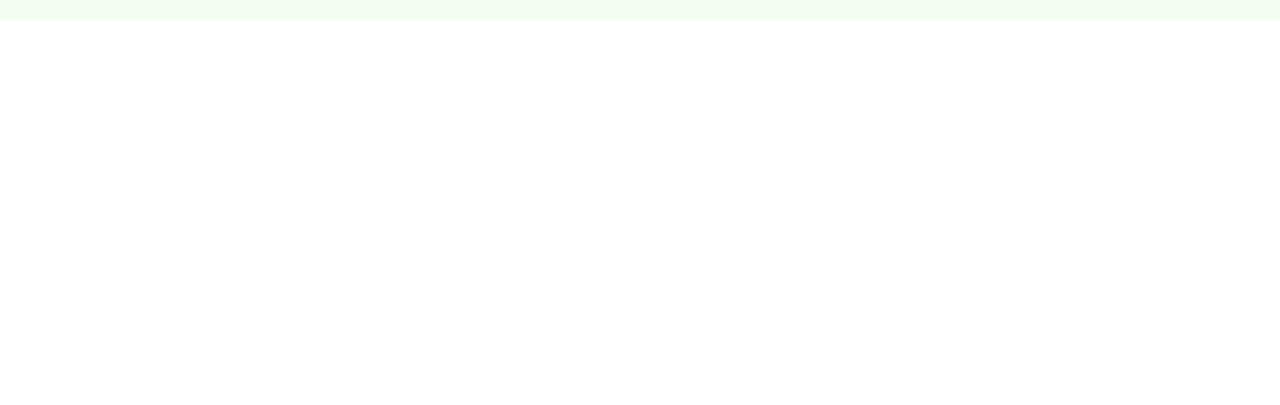
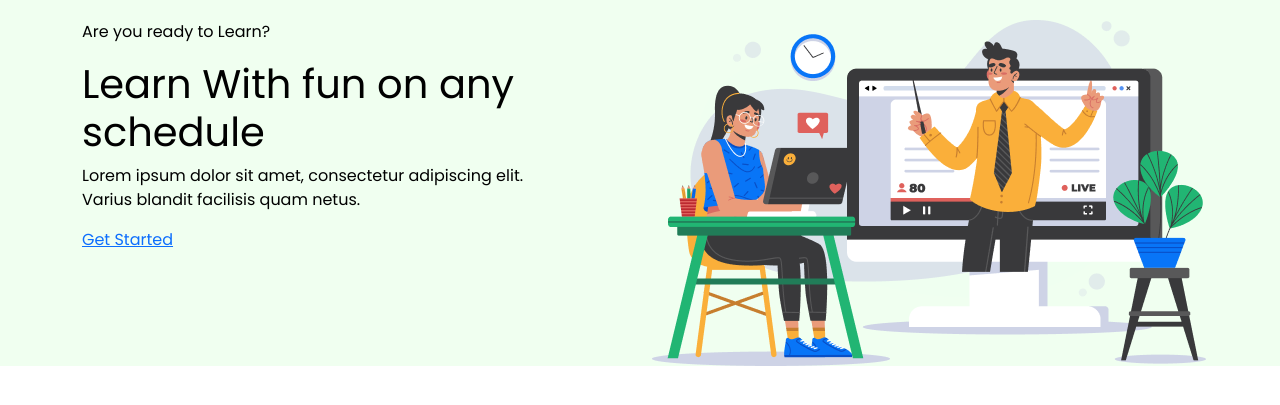
Before and after one commit to rislam-ct/ssb528classpractice19, a plain HTML site: page index.html in a window 1280 px wide. Shown: the part 95-500 px from the top of the page. Drawn offline with Linux system fonts and the light colour scheme.

Commit message:
Add files via upload

```diff
--- a/css/style.css
+++ b/css/style.css
@@ -57,3 +57,7 @@ header {background-color: #F0FFF0;
 	color: #FFFFFF;}
 
 /*Heder End*/
+
+/*Banner Start*/
+.banner {background-color: #F0FFF0;}
+/*Banner End*/
--- a/index.html
+++ b/index.html
@@ -97,6 +97,28 @@
 		</header>
 	<!--Header End-->
 
+	<!--Bannaer Start-->
+	<section class="banner">
+		<div class="container">
+			<!--Banner Text-->
+			<div class="row"><div class="col-lg-5">
+				<div class="b_text">
+					<p>Are you ready to Learn?</p>
+					<h1>Learn With fun on <span>any schedule</span></h1>
+					<p>Lorem ipsum dolor sit amet, consectetur adipiscing elit. Varius blandit facilisis quam netus.</p>
+					<a href="#">Get Started</a>
+				</div>
+			</div>
+			<!--Banner Img-->
+			<div class="offset-lg-1 col-lg-6">
+				<div class="b_img">
+					<img src="images/banner.png" class="img-fluide" alt="E-School">
+				</div>
+			</div>
+			</div>
+		</div>
+	</section>
+	<!--Bannaer End-->
 
 		<!--JS Links-->
 	<script type="text/javascript" src="js/bootstrap.bundle.min.js"></script>
```
Also changed, not shown: images/banner.png (added).
